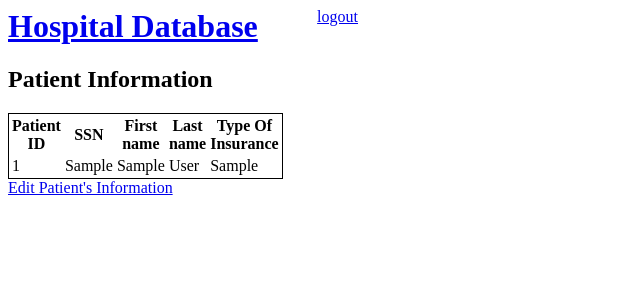
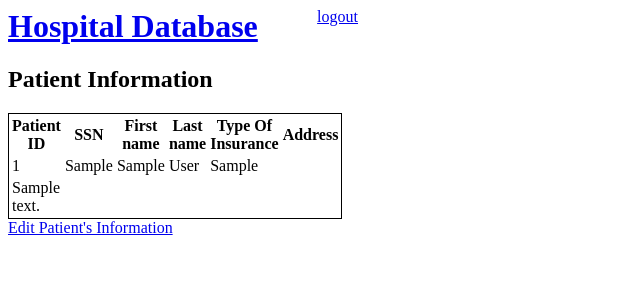
Before and after one commit to skalenjr/HospitalDatabase, a PHP site: page /Patients/patient.php?pID=1 in a window 1280 px wide. Shown: the top 300 px of the page, without its empty margins (0-640 px from the left). Run offline with PHP 8.4, Linux system fonts and the light colour scheme; the visitor is signed in with stand-in values (Sample User, id 1); tables that the repository leaves empty hold one stand-in row (values such as "Sample post").

Commit message:
Added address displays

```diff
--- a/HospitalDatabase/Employees/employee.php
+++ b/HospitalDatabase/Employees/employee.php
@@ -10,14 +10,14 @@ echo "<h2>Employee Information</h2>";
 if (isset($_GET['eID']))
 {
     //give employee's information
-    $stmt = $conn->prepare("select Employee.eID, Employee.SSN, Person.first_name, Person.last_name, Employee.hire_date from Person, Employee where Person.SSN = Employee.SSN and Employee.eID = $_GET[eID]");
+    $stmt = $conn->prepare("select Employee.eID, Employee.SSN, Person.first_name, Person.last_name, Person.address, Employee.hire_date from Person, Employee where Person.SSN = Employee.SSN and Employee.eID = $_GET[eID]");
     $stmt->execute();
 
     echo "<table style='border: solid 1px black;'>";
-    echo "<thead><tr><th>Employee ID</th><th>SSN</th><th>First name</th><th>Last name</th><th>Hire Date</th></tr></thead>";
+    echo "<thead><tr><th>Employee ID</th><th>SSN</th><th>First name</th><th>Last name</th><th>Address</th><th>Hire Date</th></tr></thead>";
     echo "<tbody>";
     while ($row = $stmt->fetch()) {
-        echo "<tr><td>$row[eID]<td>$row[SSN]</td></td><td>$row[first_name]</td><td>$row[last_name]</td><td>$row[hire_date]</td></tr>";
+        echo "<tr><td>$row[eID]<td>$row[SSN]</td></td><td>$row[first_name]</td><td>$row[last_name]</td><td>$row[address]</td><td>$row[hire_date]</td></tr>";
         $eID = $row['eID'];
     }
     echo "</tbody>";
--- a/HospitalDatabase/Patients/patient.php
+++ b/HospitalDatabase/Patients/patient.php
@@ -10,14 +10,14 @@ echo "<h2>Patient Information</h2>";
 if (isset($_GET['pID']))
 {
     //give patients information
-    $stmt = $conn->prepare("select Patient.pID, Patient.SSN, Person.first_name, Person.last_name, Patient.type_of_insurance from Person, Patient where Person.SSN = Patient.SSN and Patient.pID = $_GET[pID]");
+    $stmt = $conn->prepare("select Patient.pID, Patient.SSN, Person.first_name, Person.last_name, Person.address, Patient.type_of_insurance from Person, Patient where Person.SSN = Patient.SSN and Patient.pID = $_GET[pID]");
     $stmt->execute();
 
     echo "<table style='border: solid 1px black;'>";
-    echo "<thead><tr><th>Patient ID</th><th>SSN</th><th>First name</th><th>Last name</th><th>Type Of Insurance</th></tr></thead>";
+    echo "<thead><tr><th>Patient ID</th><th>SSN</th><th>First name</th><th>Last name</th><th>Type Of Insurance</th><th>Address</th></tr></thead>";
     echo "<tbody>";
     while ($row = $stmt->fetch()) {
-        echo "<tr><td>$row[pID]<td>$row[SSN]</td></td><td>$row[first_name]</td><td>$row[last_name]</td><td>$row[type_of_insurance]</td></tr>";
+        echo "<tr><td>$row[pID]<td>$row[SSN]</td></td><td>$row[first_name]</td><td>$row[last_name]</td><td>$row[type_of_insurance]</td></tr><td>$row[address]</td>";
         $pID = $row['pID'];
     }
     echo "</tbody>";
```
